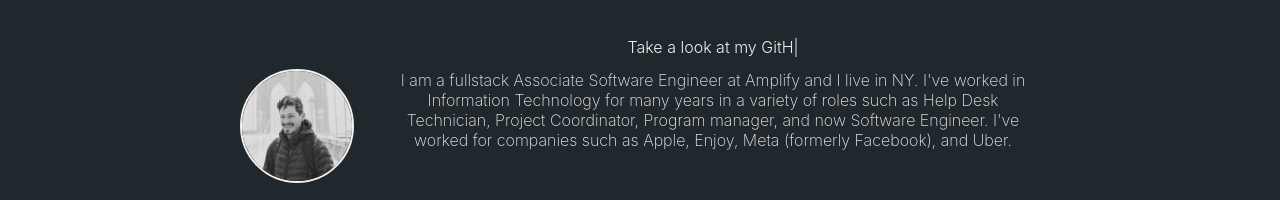
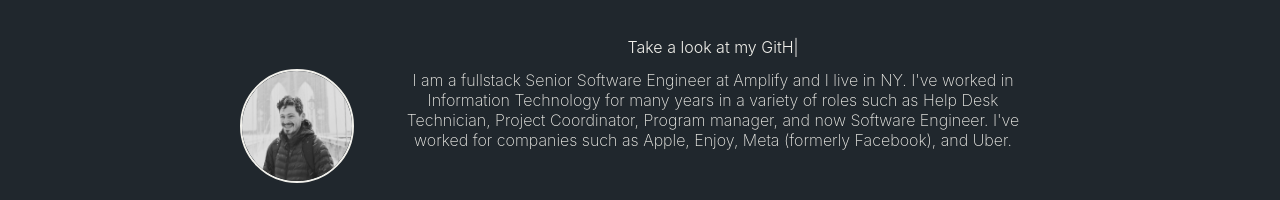
Before and after one commit to jakemeout/jakehyde.com, a Next.js app: page / in a window 1280 px wide. Shown: the part 422-622 px from the top of the page. Built offline with nearby package versions, Linux system fonts and the light colour scheme.

Commit message:
chore: update title

```diff
--- a/pages/index.tsx
+++ b/pages/index.tsx
@@ -13,7 +13,7 @@ const Home: NextPage = () => {
         <DescriptionContainer>
           <Heading children={undefined}></Heading>
           <Description>
-            I am a fullstack Associate Software Engineer at&nbsp;
+            I am a fullstack Senior Software Engineer at&nbsp;
             <Link
               theme={theme}
               href="https://amplify.com/"
```
